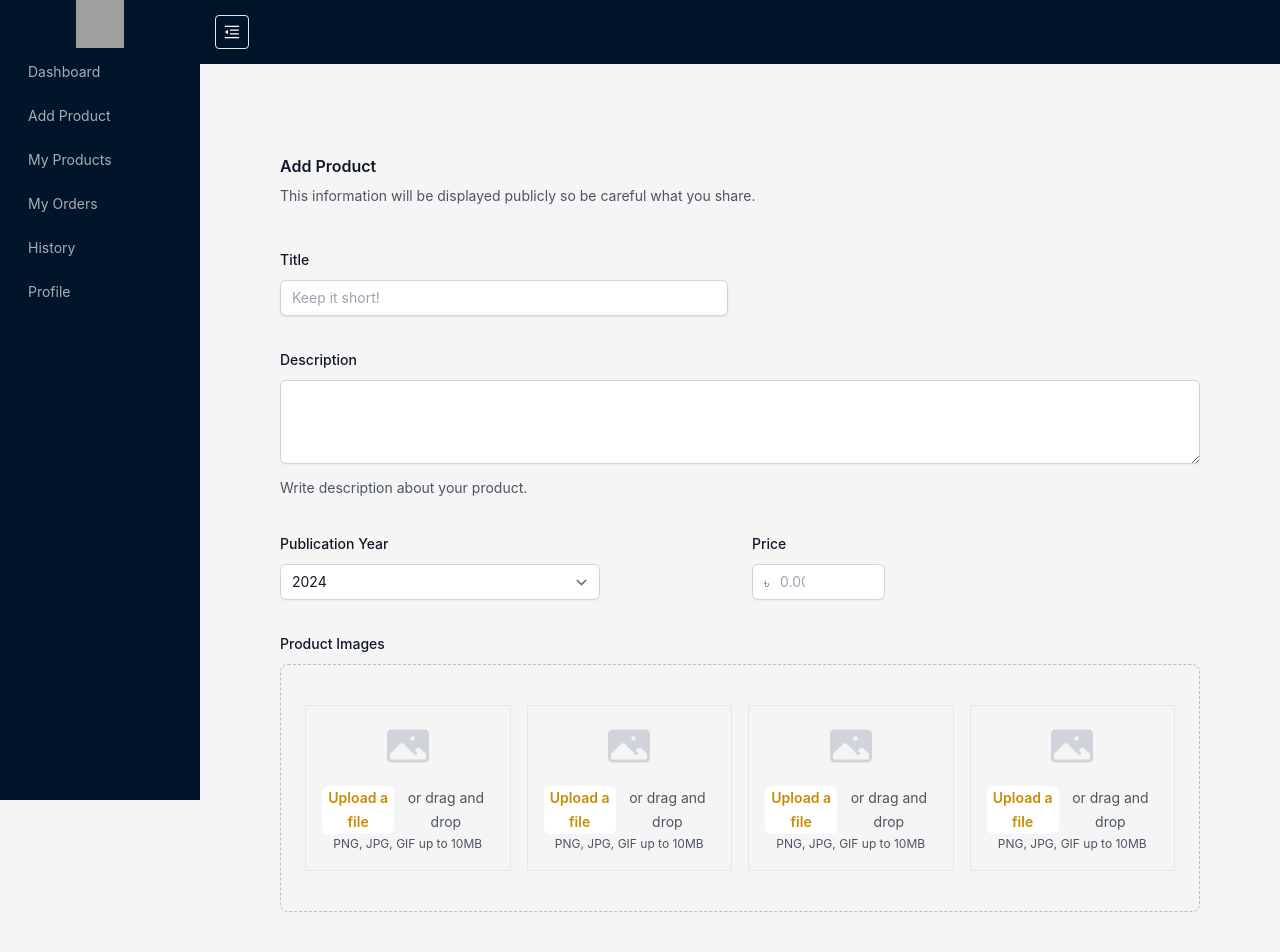
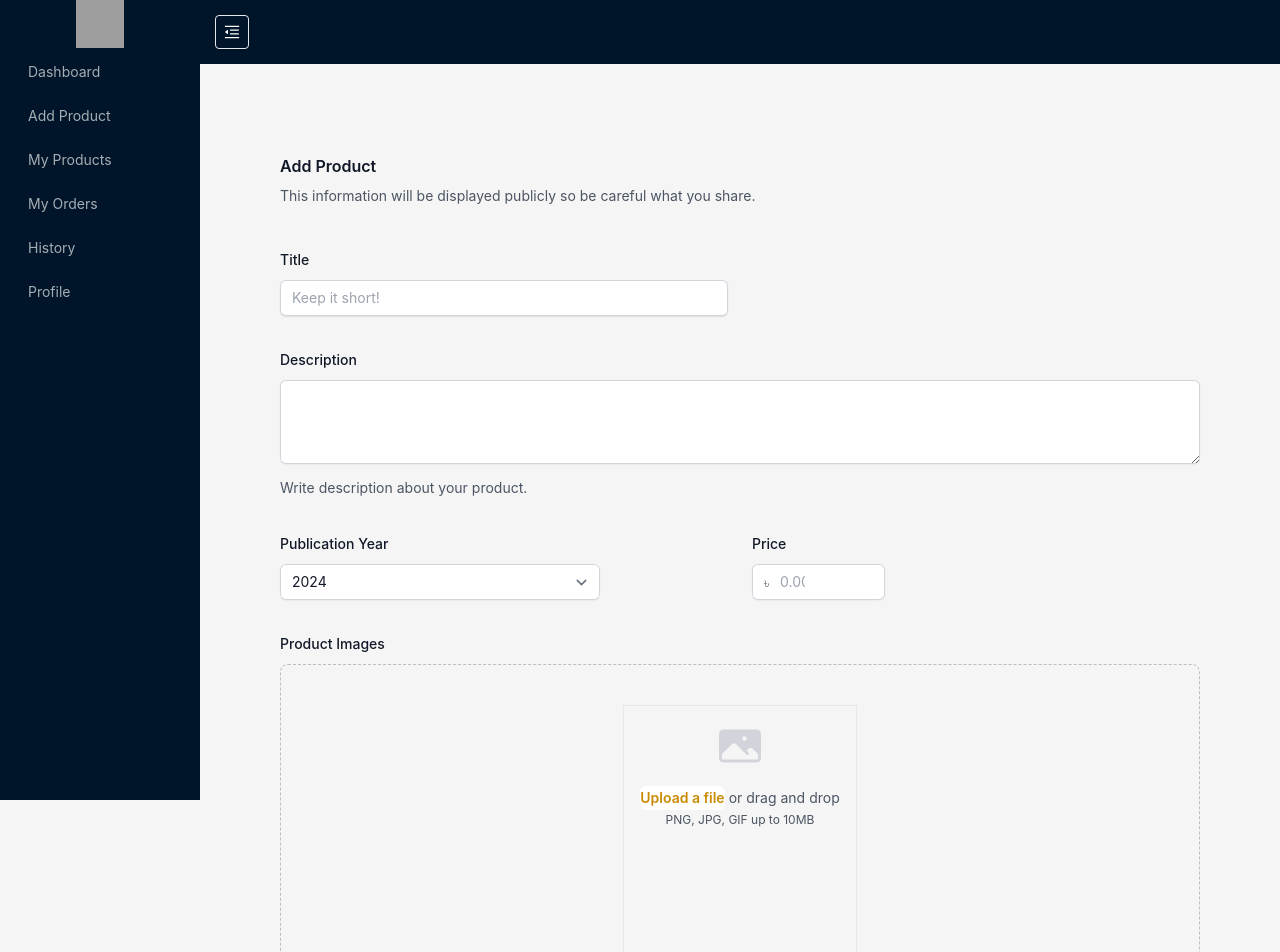
Before and after one commit to thisis-arman/grontho_bilash, a React (Vite) app in the folder gb-frontend/: page /user/add-product in a window 1280 px wide. Shown: the top 952 px of the page. Built offline with nearby package versions, Linux system fonts and the light colour scheme; grey boxes are pictures that could not be loaded.

Commit message:
book api

```diff
--- a/gb-frontend/package.json
+++ b/gb-frontend/package.json
@@ -14,6 +14,7 @@
     "@heroicons/react": "^2.1.5",
     "@reduxjs/toolkit": "^2.2.8",
     "antd": "^5.21.3",
+    "axios": "^1.7.7",
     "react": "^18.3.1",
     "react-dom": "^18.3.1",
     "react-redux": "^9.1.2",
--- a/gb-frontend/src/pages/dashboard/userDashboard/AddProduct.tsx
+++ b/gb-frontend/src/pages/dashboard/userDashboard/AddProduct.tsx
@@ -1,4 +1,5 @@
 import React, { useEffect, useState } from 'react';
+import axios from 'axios';
 
 import { PhotoIcon } from '@heroicons/react/24/solid'
 
@@ -14,6 +15,9 @@ const AddProduct = () => {
     const [selectedDistrict, setSelectedDistrict] = useState(null);
     const [selectedUpazila, setSelectedUpazila] = useState(null);
     const [loading, setLoading] = useState(true);
+    const [selectedDeliveryOption, setSelectedDeliveryOption] = useState(null);
+    const [imageURL, setImageURL] = useState(null);
+    console.log({ selectedDeliveryOption });
 
     useEffect(() => {
         const fetchData = async () => {
@@ -83,8 +87,46 @@ const AddProduct = () => {
     const CurrentYear = new Date().getFullYear();
     const previousYears = Array.from({ length: 30 }, (_, i) => CurrentYear - i);
 
+
+
+    const handleFileUpload = async (event) => {
+        event.preventDefault();
+        const file = event.target.files[0];
+        if (!file) return;
+
+        // Create a form data object
+        const formData = new FormData();
+        formData.append("image", file); // Change "file" to "image"
+
+        try {
+            const response = await axios.post("http://localhost:5000/api/v1/books/upload", formData, {
+                headers: {
+                    "Content-Type": "multipart/form-data",
+                },
+            });
+            console.log("response", response);
+            setImageURL(response.data.url); // Assuming response contains URL
+        } catch (error) {
+            console.error("Error uploading the image:", error);
+        }
+        console.log({formData});
+    };
+
+    console.log({ imageURL });
     const handleAddProduct = async (e) => {
         e.preventDefault();
+        let target = e.target
+        const bookTitle = target.title.value
+        const description = target.description.value
+        const publicationYear = target.publicationYear.value
+        const price = target.price.value
+        const images = [imageURL]
+        const condition = selectedDeliveryOption
+        const isContactNoHidden = target.isContactNoHidden.value
+        const isNegotiable = target.isNegotiable.value
+
+        console.log(bookTitle, price, condition, isNegotiable, isContactNoHidden, publicationYear, description,images);
+
     }
     return (
         <div className='p-10'>
@@ -199,54 +241,25 @@ const AddProduct = () => {
                                                 className="relative cursor-pointer rounded-md bg-white font-semibold text-yellow-600 focus-within:outline-none focus-within:ring-2 focus-within:ring-yellow-600 focus-within:ring-offset-2 hover:text-yellow-500"
                                             >
                                                 <span>Upload a file</span>
-                                                <input id="file-upload" name="file-upload" type="file" className="sr-only" />
+                                                <input
+                                                    id="file-upload"
+                                                    name="file-upload"
+                                                    type="file"
+                                                    onChange={handleFileUpload}
+                                                    className="sr-only"
+                                                />
                                             </label>
                                             <p className="pl-1">or drag and drop</p>
                                         </div>
                                         <p className="text-xs leading-5 text-gray-600">PNG, JPG, GIF up to 10MB</p>
+                                        <div className="grid grid-cols-3 gap-4 mt-4">
+
+                                                <img  src={imageURL} className="h-24 w-auto" />
+
                                         </div>
-                                    <div className="text-center border p-4">
-                                        <PhotoIcon aria-hidden="true" className="mx-auto h-12 w-12 text-gray-300" />
-                                        <div className="mt-4 flex text-sm leading-6 text-gray-600">
-                                            <label
-                                                htmlFor="file-upload"
-                                                className="relative cursor-pointer rounded-md bg-white font-semibold text-yellow-600 focus-within:outline-none focus-within:ring-2 focus-within:ring-yellow-600 focus-within:ring-offset-2 hover:text-yellow-500"
-                                            >
-                                                <span>Upload a file</span>
-                                                <input id="file-upload" name="file-upload" type="file" className="sr-only" />
-                                            </label>
-                                            <p className="pl-1">or drag and drop</p>
                                     </div>
-                                        <p className="text-xs leading-5 text-gray-600">PNG, JPG, GIF up to 10MB</p>
-                                    </div>
-                                    <div className="text-center border p-4">
-                                        <PhotoIcon aria-hidden="true" className="mx-auto h-12 w-12 text-gray-300" />
-                                        <div className="mt-4 flex text-sm leading-6 text-gray-600">
-                                            <label
-                                                htmlFor="file-upload"
-                                                className="relative cursor-pointer rounded-md bg-white font-semibold text-yellow-600 focus-within:outline-none focus-within:ring-2 focus-within:ring-yellow-600 focus-within:ring-offset-2 hover:text-yellow-500"
-                                            >
-                                                <span>Upload a file</span>
-                                                <input id="file-upload" name="file-upload" type="file" className="sr-only" />
-                                            </label>
-                                            <p className="pl-1">or drag and drop</p>
-                                        </div>
-                                        <p className="text-xs leading-5 text-gray-600">PNG, JPG, GIF up to 10MB</p>
-                                    </div>
-                                    <div className="text-center border p-4">
-                                        <PhotoIcon aria-hidden="true" className="mx-auto h-12 w-12 text-gray-300" />
-                                        <div className="mt-4 flex text-sm leading-6 text-gray-600">
-                                            <label
-                                                htmlFor="file-upload"
-                                                className="relative cursor-pointer rounded-md bg-white font-semibold text-yellow-600 focus-within:outline-none focus-within:ring-2 focus-within:ring-yellow-600 focus-within:ring-offset-2 hover:text-yellow-500"
-                                            >
-                                                <span>Upload a file</span>
-                                                <input id="file-upload" name="file-upload" type="file" className="sr-only" />
-                                            </label>
-                                            <p className="pl-1">or drag and drop</p>
-                                        </div>
-                                        <p className="text-xs leading-5 text-gray-600">PNG, JPG, GIF up to 10MB</p>
-                                    </div>
+
+
                                 </div>
                             </div>
                         </div>
@@ -362,18 +375,6 @@ const AddProduct = () => {
                                     ZIP / Postal code
                                 </label>
                                 <div className="mt-2">
-                                    {/* <select
-                                        id="postcode"
-                                        name="postcode"
-                                        autoComplete="postcode"
-                                        className="block w-full rounded-md border-0 py-1.5 text-gray-900 shadow-sm ring-1 ring-inset ring-gray-300 focus:ring-2 focus:ring-inset focus:ring-yellow-600 sm:max-w-xs sm:text-sm sm:leading-6"
-                                    >
-                                        {postcodes?.postcodes?.map((item) => (
-                                            <option key={item.id} value={item?.postCode}>
-                                                {item?.postCode} - {item?.postOffice}
-                                            </option>
-                                        ))}
-                                    </select> */}
                                     <select
                                         id="postcode"
                                         className="block w-full rounded-md border-0 py-1.5 text-gray-900 shadow-sm ring-1 ring-inset ring-gray-300 focus:ring-2 focus:ring-inset focus:ring-yellow-600 sm:max-w-xs sm:text-sm sm:leading-6"
@@ -396,16 +397,22 @@ const AddProduct = () => {
                     <div>
                         <h2 className="text-gray-800 font-medium">Delivery Option</h2>
                         <ul className="mt-3  flex items-center gap-10">
-                            {
-                                deliveryOptions.map((item, idx) => (
+                            {deliveryOptions.map((item, idx) => (
                                 <li key={idx} className="flex items-center gap-x-2.5">
-                                        <input type="radio" name="condition" id={idx} className="form-radio border-gray-400 text-yellow-600 focus:ring-yellow-600 duration-150" />
-                                        <label htmlFor={idx} className="text-sm text-gray-700 font-medium">
+                                    <input
+                                        type="radio"
+                                        name="deliveryOption"
+                                        id={`option-${idx}`}
+                                        value={item} // Set value to distinguish options
+                                        checked={selectedDeliveryOption === item} // Check if the option is selected
+                                        onChange={(e) => setSelectedDeliveryOption(e.target.value)} // Update state when selected
+                                        className="form-radio border-gray-400 text-yellow-600 focus:ring-yellow-600 duration-150"
+                                    />
+                                    <label htmlFor={`option-${idx}`} className="text-sm text-gray-700 font-medium">
                                         {item}
                                     </label>
                                 </li>
-                                ))
-                            }
+                            ))}
                         </ul>
                     </div>
 
@@ -460,12 +467,12 @@ const AddProduct = () => {
                                                 className="h-4 w-4 rounded border-gray-300 text-yellow-600 focus:ring-yellow-600"
                                             />
                                         </div>
-                                        <div className="text-sm leading-6">
+                                        {/* <div className="text-sm leading-6">
                                             <label htmlFor="offers" className="font-medium text-gray-900">
                                                 Offers
                                             </label>
                                             <p className="text-gray-500">Get notified when a candidate accepts or rejects an offer.</p>
-                                        </div>
+                                        </div> */}
                                     </div>
                                 </div>
                             </fieldset>
```
Also changed, not shown: gb-frontend/src/redux/features/book/bookSlice.ts (added, +81 -0 lines), gb-frontend/src/redux/features/book/bookApi.ts (added), 1 other file (tests, documents, lock files or other folders). Lines whose indentation alone changed are shown as unchanged.
